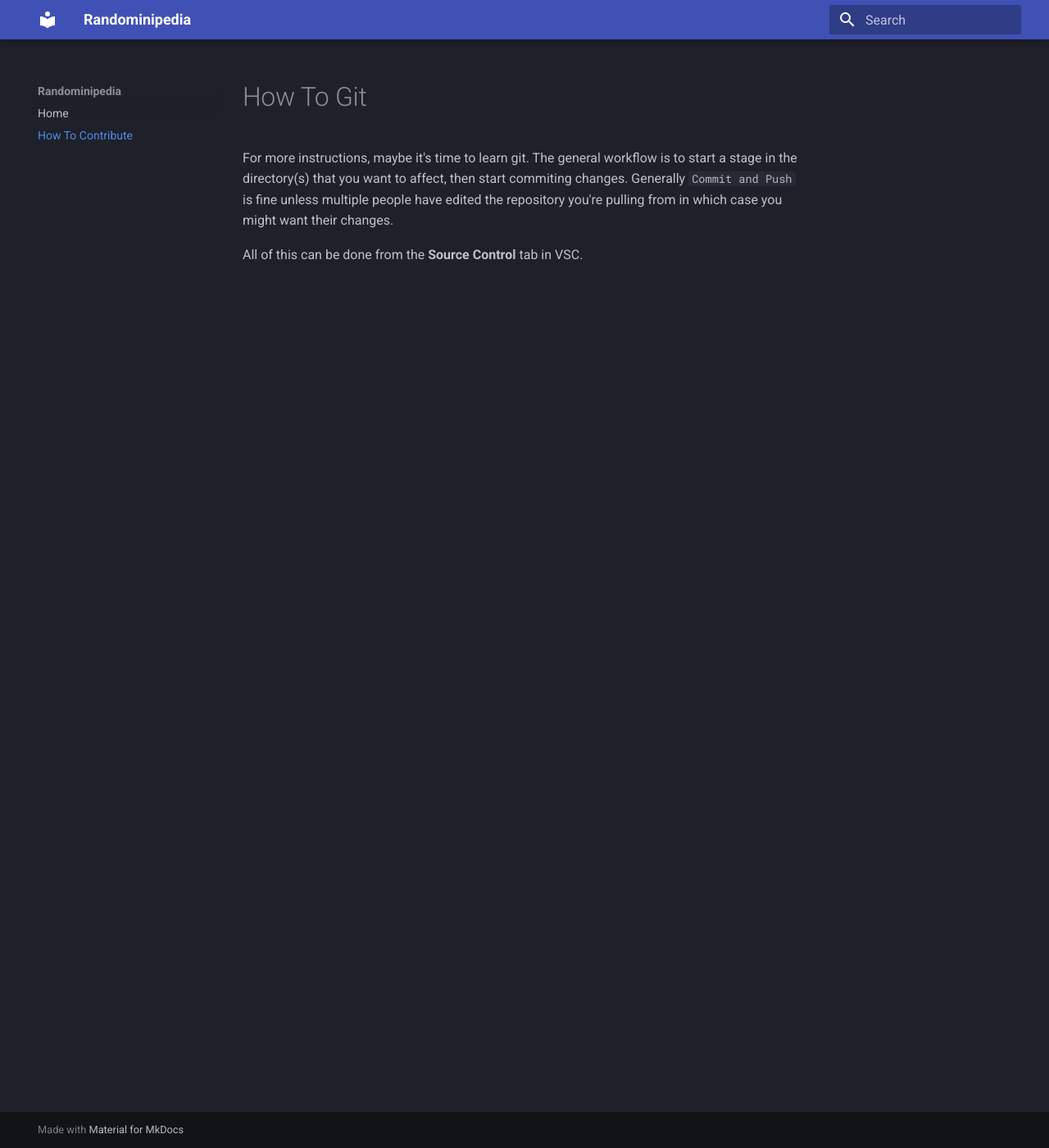
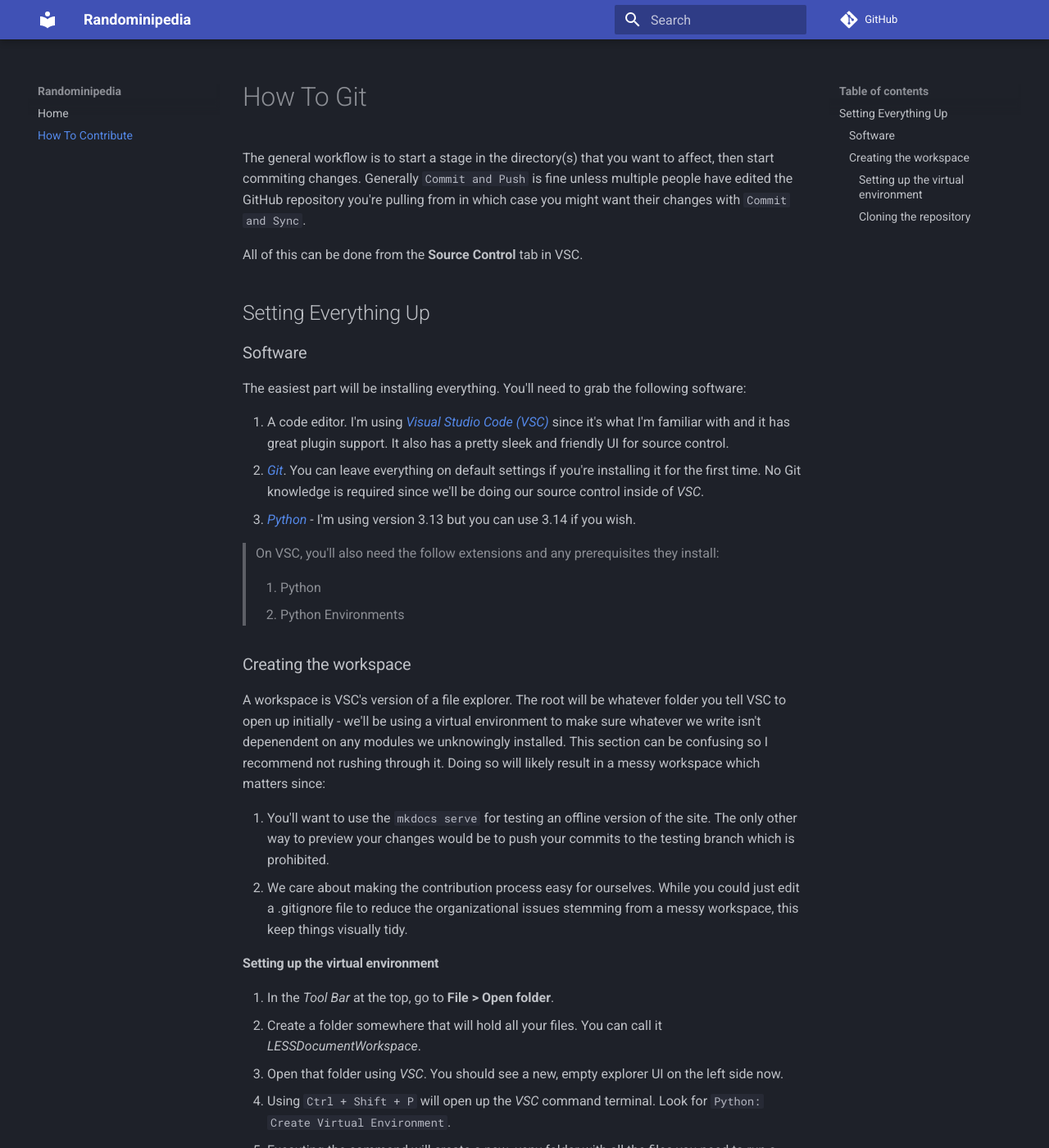
Before and after one commit to KevinNokham/randominipedia, an MkDocs documentation site: the page built from docs/howToGit.md, in a window 1280 px wide and 1400 px high. Shown: the whole window at 82% size. Built offline with MkDocs 1.6.1 and Material for MkDocs 9.7.7, drawn with Linux system fonts in a browser that asks for light colours; comment, search, counter and statistics services are not loaded; some of the changed text lies outside the part shown.

Commit message:
Expanded howToGit.md, added git UI

```diff
--- a/docs/howToGit.md
+++ b/docs/howToGit.md
@@ -1,4 +1,37 @@
 # How To Git
-For more instructions, maybe it's time to learn git. The general workflow is to start a stage in the directory(s) that you want to affect, then start commiting changes. Generally `Commit and Push` is fine unless multiple people have edited the repository you're pulling from in which case you might want their changes.
+The general workflow is to start a stage in the directory(s) that you want to affect, then start commiting changes. Generally `Commit and Push` is fine unless multiple people have edited the GitHub repository you're pulling from in which case you might want their changes with `Commit and Sync`.
 
 All of this can be done from the **Source Control** tab in VSC.
+
+## Setting Everything Up
+### Software
+The easiest part will be installing everything. You'll need to grab the following software:
+
+1. A code editor. I'm using [*Visual Studio Code (VSC)*](https://code.visualstudio.com/Download) since it's what I'm familiar with and it has great plugin support. It also has a pretty sleek and friendly UI for source control.
+2. [*Git*](https://git-scm.com/downloads). You can leave everything on default settings if you're installing it for the first time. No Git knowledge is required since we'll be doing our source control inside of *VSC*.
+3. [*Python*](https://www.python.org/downloads/) - I'm using version 3.13 but you can use 3.14 if you wish.
+
+> On VSC, you'll also need the follow extensions and any prerequisites they install:
+>
+> 1. Python
+> 2. Python Environments
+
+### Creating the workspace
+A workspace is VSC's version of a file explorer. The root will be whatever folder you tell VSC to open up initially - we'll be using a virtual environment to make sure whatever we write isn't depenendent on any modules we unknowingly installed. This section can be confusing so I recommend not rushing through it. Doing so will likely result in a messy workspace which matters since:
+
+1. You'll want to use the `mkdocs serve` for testing an offline version of the site. The only other way to preview your changes would be to push your commits to the testing branch which is prohibited.
+2. We care about making the contribution process easy for ourselves. While you could just edit a .gitignore file to reduce the organizational issues stemming from a messy workspace, this keep things visually tidy.
+
+#### Setting up the virtual environment
+1. In the *Tool Bar* at the top, go to **File > Open folder**.
+2. Create a folder somewhere that will hold all your files. You can call it *LESSDocumentWorkspace*.
+3. Open that folder using *VSC*. You should see a new, empty explorer UI on the left side now.
+4. Using `Ctrl + Shift + P` will open up the *VSC* command terminal. Look for `Python: Create Virtual Environment`.
+5. Executing the command will create a new .venv folder with all the files you need to run a virtual environment inside.
+
+The .venv is now created but you'll need to activate a script in order to actually use it. We'll come back to it after we clone the repository.
+
+At this point you can technically contribute to the repository
+
+#### Cloning the repository
+Before you can clone the repository for editing, you'll need a few things:
--- a/mkdocs.yml
+++ b/mkdocs.yml
@@ -1,5 +1,11 @@
 site_name: Randominipedia
-site_url: https://mydomain.org/mysite
+site_url: https://mydomain.org/randominipedia
+site_description: A wiki for random things
+site_author: Your Name
+repo_url: https://github.com/KevinNokham/randominipedia
+repo_name: GitHub
+edit_uri: edit/main/docs/
+
 theme:
   name: material
   palette:
```
